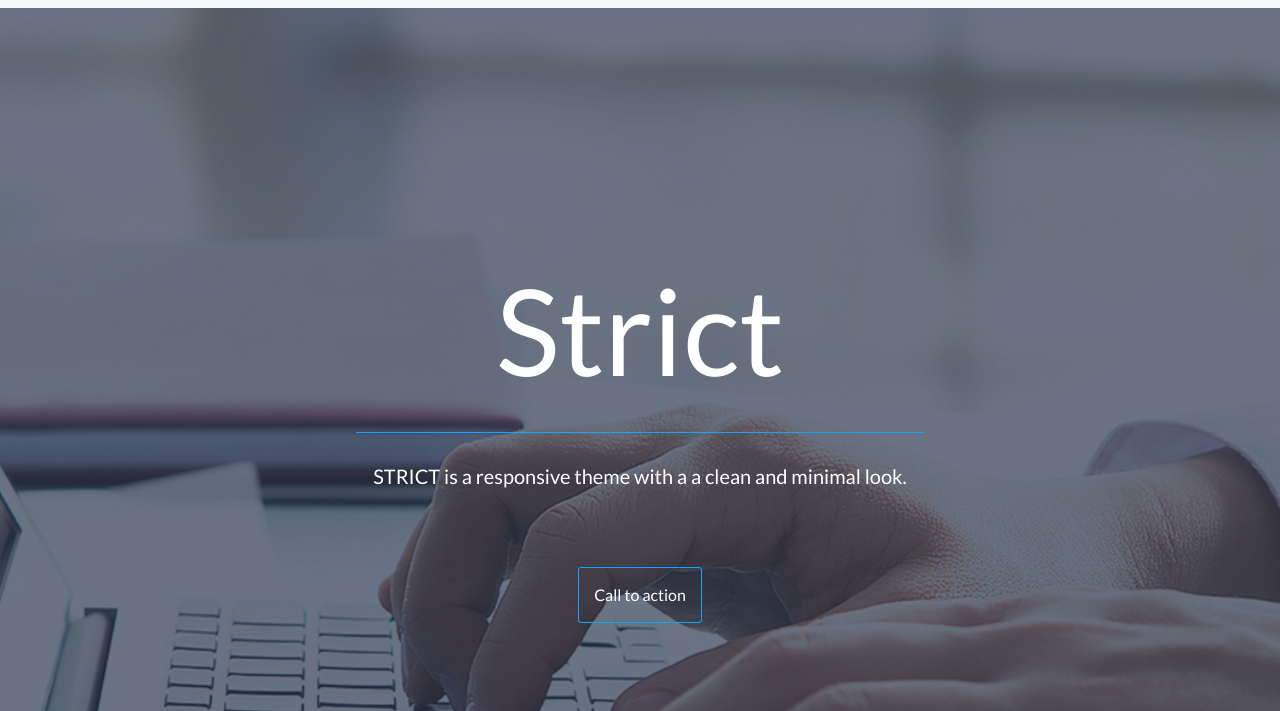
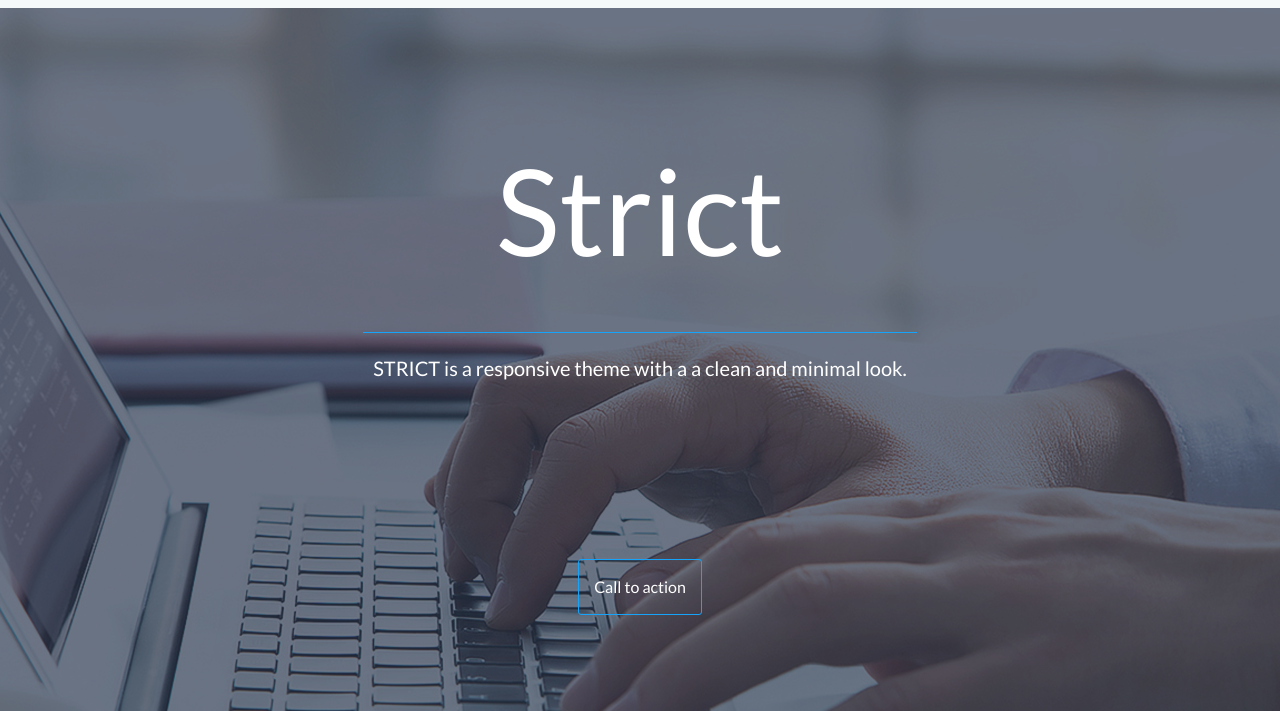
Before and after one commit to ArifulShanto/psdtohtml-1, a plain HTML site: page index.html in a window 1280 px wide. Shown: the part 89-800 px from the top of the page. Drawn offline with nearby package versions, Linux system fonts and the light colour scheme.

Commit message:
meida query

```diff
--- a/index.html
+++ b/index.html
@@ -10,6 +10,7 @@
     <link href="https://cdn.jsdelivr.net/npm/bootstrap@5.0.1/dist/css/bootstrap.min.css" rel="stylesheet"
         integrity="sha384-+0n0xVW2eSR5OomGNYDnhzAbDsOXxcvSN1TPprVMTNDbiYZCxYbOOl7+AMvyTG2x" crossorigin="anonymous">
     <link rel="stylesheet" href="style.css">
+    <link rel="stylesheet" href="responsive.css">
 </head>
 
 <body>
@@ -21,13 +22,21 @@
     </header>
     <!-- banner part -->
     <div class="strict-banner">
+        <div class="container">
+            <div class="row">
+                <div class="col-md-12">
                     <div class="banner-text">
+                        <div class="bt-h1">
                             <h1>Strict</h1>
+                        </div>
                         <p>STRICT is a responsive theme with a a clean and minimal look.</p>
                     </div>
                     <div class="banner-icon">
                         <a href="#">Call to action</a>
                         <i class="fas fa-angle-down"></i>
+                    </div>
+                </div>
+            </div>
         </div>
     </div>
     <!-- about part -->
--- /dev/null
+++ b/responsive.css
@@ -0,0 +1 @@
+@media screen and (min-width: 480px)
--- a/style.css
+++ b/style.css
@@ -33,23 +33,27 @@ header {
     background-repeat: no-repeat;
     background-size: cover;
     text-align: center;
-    padding: 120px 0;
+    height: 100vh;
 }
 .banner-text{
     color: #ffff;
-    padding: 30px 0;
+    padding: 130px 0;
 }
 .banner-text h1{
     font-size: 120px;
     font-weight: 400;
-    border-bottom: 1px solid #15a4fa;
-    display: inline-block;
-    padding: 100px 140px 30px;
+}
+.bt-h1{
+    margin-bottom: 50px;
 }
 .banner-text p{
     padding: 20px 0 30px;
     font-size: 20px;
     color: #fff;
+    border-top: 1px solid #15a4fa;
+    display: inline-block;
+    padding-left: 10px;
+    padding-right: 10px;
 }
 
 .banner-icon a{
```
Lines whose indentation alone changed are shown as unchanged.
